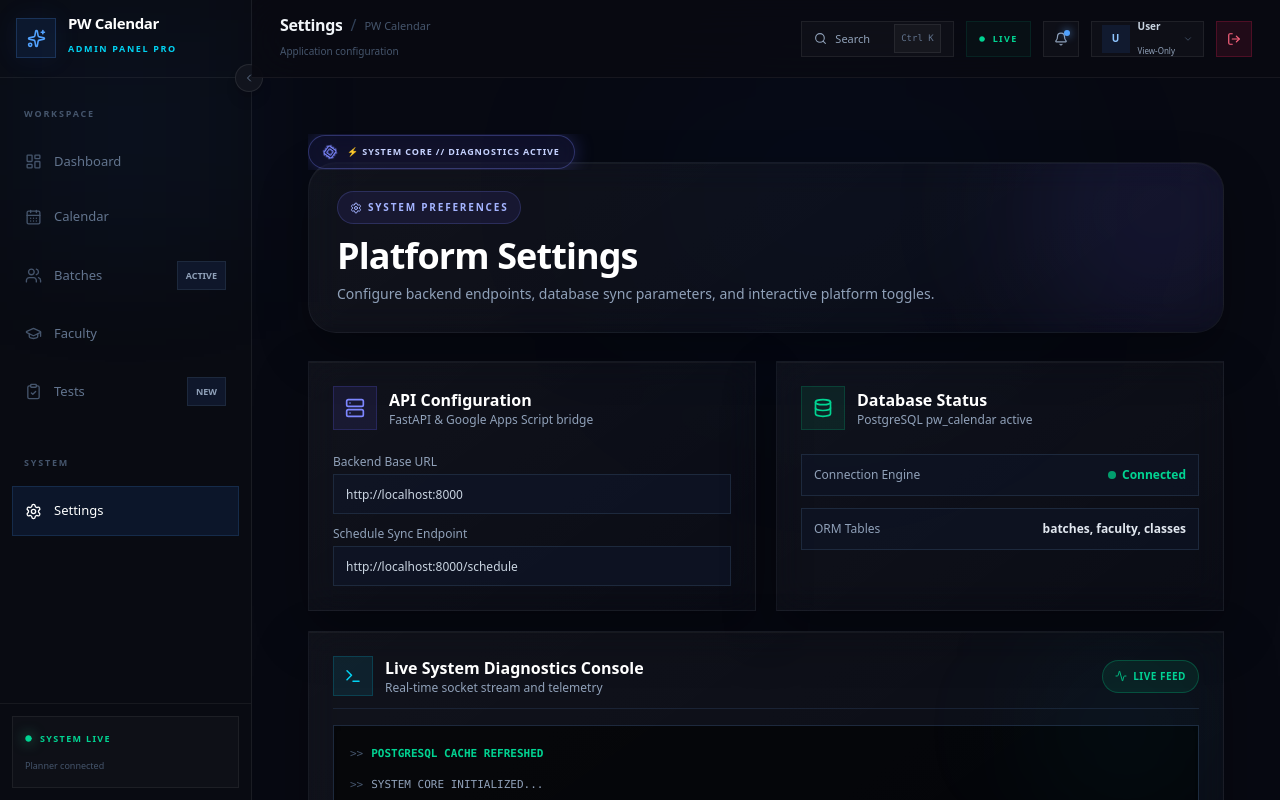
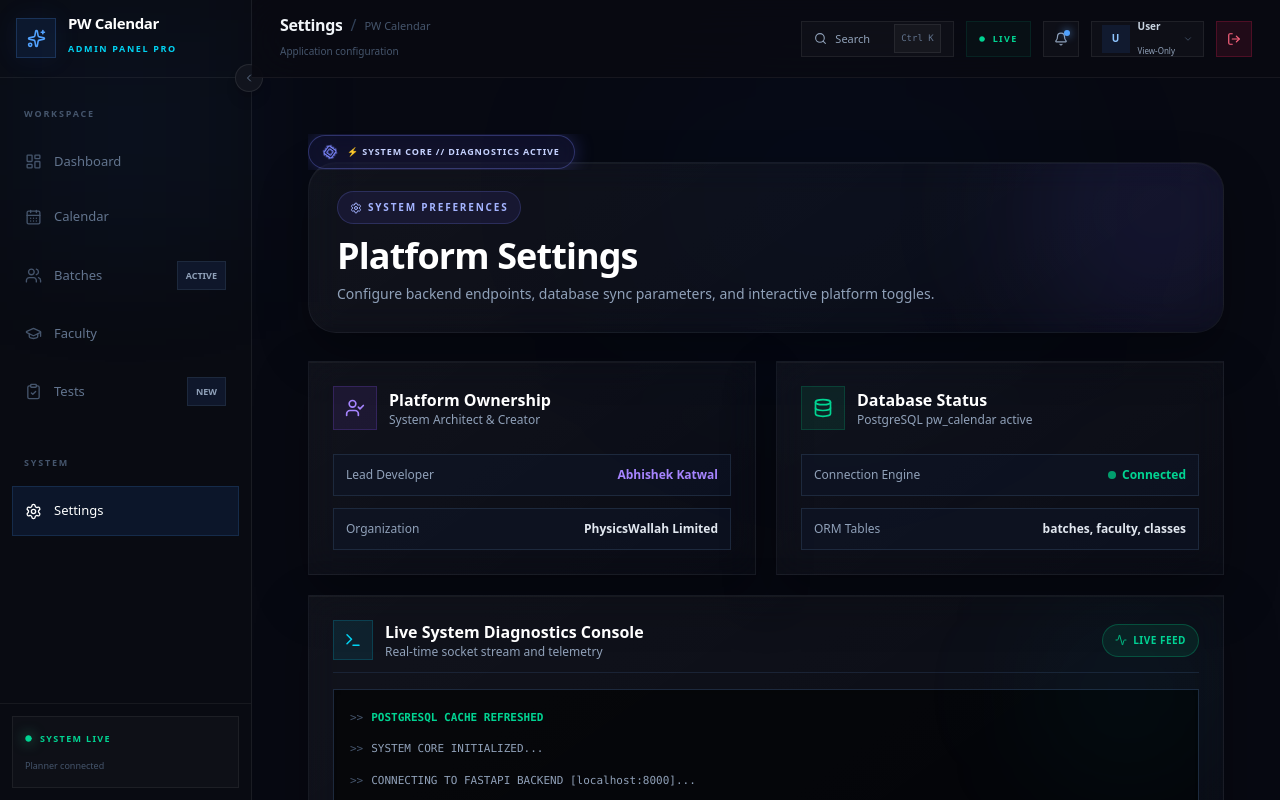
Before and after one commit to abhishek20katwal-glitch/Abhishek_Katwal-PW-Calendar, a React (Vite) app: page /settings in a window 1280 px wide. Shown: the top 800 px of the page. Built offline with nearby package versions, Linux system fonts and the light colour scheme.

Commit message:
update login and settings with abhishek katwal credits

```diff
--- a/src/pages/Login.jsx
+++ b/src/pages/Login.jsx
@@ -1,4 +1,4 @@
-import { useEffect, useState } from "react";
+import { useEffect } from "react";
 import { GoogleLogin } from '@react-oauth/google';
 import { jwtDecode } from "jwt-decode";
 import { useNavigate } from "react-router-dom";
@@ -93,7 +93,7 @@ export default function Login() {
                 <h1 className="text-2xl font-bold mb-1 text-white">PW Calendar Pro</h1>
                 <p className="text-xs text-slate-400 mb-8">Authorized personnel only. Please sign in with Google credentials.</p>
 
-                <div className="flex justify-center transition hover:scale-[1.02]">
+                <div className="flex justify-center transition hover:scale-[1.02] mb-6">
                     <GoogleLogin
                         onSuccess={handleGoogleSuccess}
                         onError={() => toast.error("Google Login Failed. Try again.")}
@@ -102,6 +102,11 @@ export default function Login() {
                         size="large"
                     />
                 </div>
+
+                {/* CREATOR CREDIT */}
+                <div className="border-t border-slate-800/80 pt-4 text-[11px] text-slate-500">
+                    Engineered & Maintained by <strong className="text-slate-300">Abhishek Katwal</strong>
+                </div>
             </div>
         </div>
     );
--- a/src/pages/Settings.jsx
+++ b/src/pages/Settings.jsx
@@ -1,6 +1,6 @@
 import api from "@/api/axios";
 import { useEffect, useState } from "react";
-import { Settings as SettingsIcon, Database, Server, Bell, ShieldCheck, Sliders, ToggleLeft, ToggleRight, Cpu, Terminal, Activity } from "lucide-react";
+import { Settings as SettingsIcon, Database, Server, Bell, ShieldCheck, Sliders, ToggleLeft, ToggleRight, Cpu, Terminal, Activity, UserCheck } from "lucide-react";
 import { toast } from "sonner";
 
 export default function Settings() {
@@ -26,13 +26,13 @@ export default function Settings() {
                 "GOOGLE APPS SCRIPT BRIDGE SYNC SUCCESSFUL",
                 "POSTGRESQL CACHE REFRESHED",
                 "SECURITY HASH CHECK: OK",
-                "ADMIN PRIVILEGES VERIFIED: " + (isAdmin ? "ROOT ACCESS" : "STANDARD")
+                "SYSTEM ARCHITECT VERIFIED: ABHISHEK KATWAL [ROOT]"
             ];
             const randomLog = actions[Math.floor(Math.random() * actions.length)];
             setTerminalLogs(prev => [randomLog, ...prev.slice(0, 5)]);
         }, 4000);
         return () => clearInterval(interval);
-    }, [isAdmin]);
+    }, []);
 
     // --- CODEPEN MAGIC: Holographic Tilt, Mouse Spotlight & Magnetic Buttons ---
     useEffect(() => {
@@ -116,33 +116,25 @@ export default function Settings() {
 
             {/* SETTINGS CARDS GRID */}
             <div className="grid gap-5 md:grid-cols-2">
-                {/* API CONFIGURATION */}
+                {/* PLATFORM OWNERSHIP & CREATOR CARD */}
                 <div className="rounded-3xl border border-slate-800/80 bg-[#0d111a] p-6 space-y-4 shadow-lg glass-card">
                     <div className="flex items-center gap-3">
-                        <div className="flex h-11 w-11 items-center justify-center rounded-xl bg-indigo-500/10 text-indigo-400 border border-indigo-500/20">
-                            <Server size={20} />
+                        <div className="flex h-11 w-11 items-center justify-center rounded-xl bg-violet-500/10 text-violet-400 border border-violet-500/20">
+                            <UserCheck size={20} />
                         </div>
                         <div>
-                            <h3 className="text-base font-bold text-white">API Configuration</h3>
-                            <p className="text-xs text-slate-400">FastAPI & Google Apps Script bridge</p>
+                            <h3 className="text-base font-bold text-white">Platform Ownership</h3>
+                            <p className="text-xs text-slate-400">System Architect & Creator</p>
                         </div>
                     </div>
                     <div className="space-y-3 pt-2 text-xs">
-                        <div>
-                            <label className="block text-slate-400 mb-1">Backend Base URL</label>
-                            <input
-                                readOnly
-                                value="http://localhost:8000"
-                                className="h-10 w-full rounded-xl border border-slate-800 bg-slate-900/60 px-3 text-slate-300 outline-none"
-                            />
+                        <div className="flex items-center justify-between rounded-xl border border-slate-800 bg-slate-900/50 p-3">
+                            <span className="text-slate-400">Lead Developer</span>
+                            <span className="text-violet-400 font-bold">Abhishek Katwal</span>
                         </div>
-                        <div>
-                            <label className="block text-slate-400 mb-1">Schedule Sync Endpoint</label>
-                            <input
-                                readOnly
-                                value="http://localhost:8000/schedule"
-                                className="h-10 w-full rounded-xl border border-slate-800 bg-slate-900/60 px-3 text-slate-300 outline-none"
-                            />
+                        <div className="flex items-center justify-between rounded-xl border border-slate-800 bg-slate-900/50 p-3">
+                            <span className="text-slate-400">Organization</span>
+                            <span className="text-slate-200 font-bold">PhysicsWallah Limited</span>
                         </div>
                     </div>
                 </div>
@@ -170,7 +162,7 @@ export default function Settings() {
                     </div>
                 </div>
 
-                {/* --- LIVE CYBER DIAGNOSTICS TERMINAL (NEW FEATURE) --- */}
+                {/* LIVE CYBER DIAGNOSTICS TERMINAL */}
                 <div className="rounded-3xl border border-indigo-500/30 bg-[#04060b] p-6 space-y-4 shadow-xl md:col-span-2 glass-card relative overflow-hidden">
                     <div className="absolute top-0 right-0 h-48 w-48 rounded-full bg-cyan-500/5 blur-3xl pointer-events-none" />
                     <div className="flex items-center justify-between border-b border-slate-800/80 pb-3">
```
